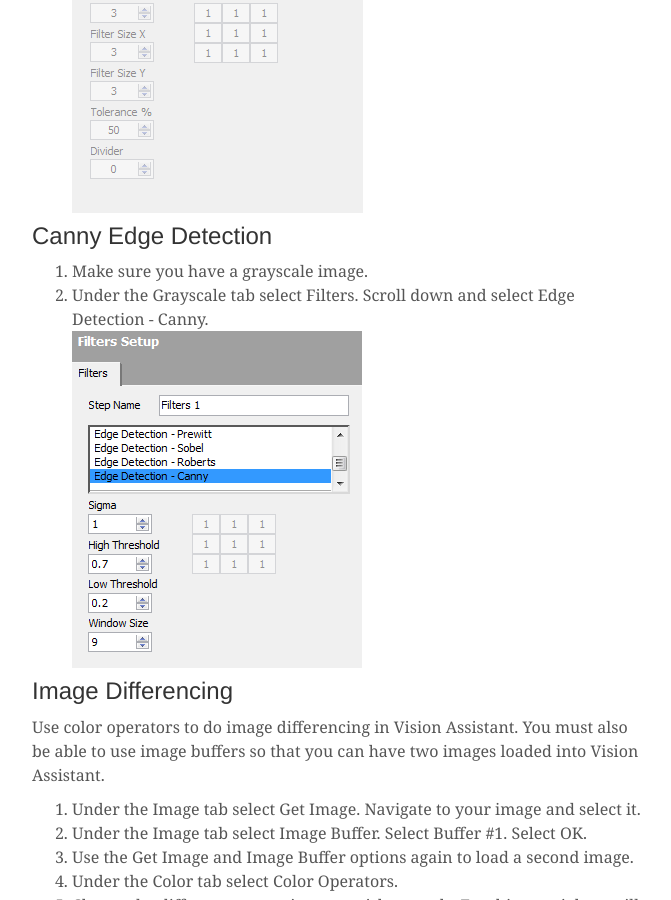
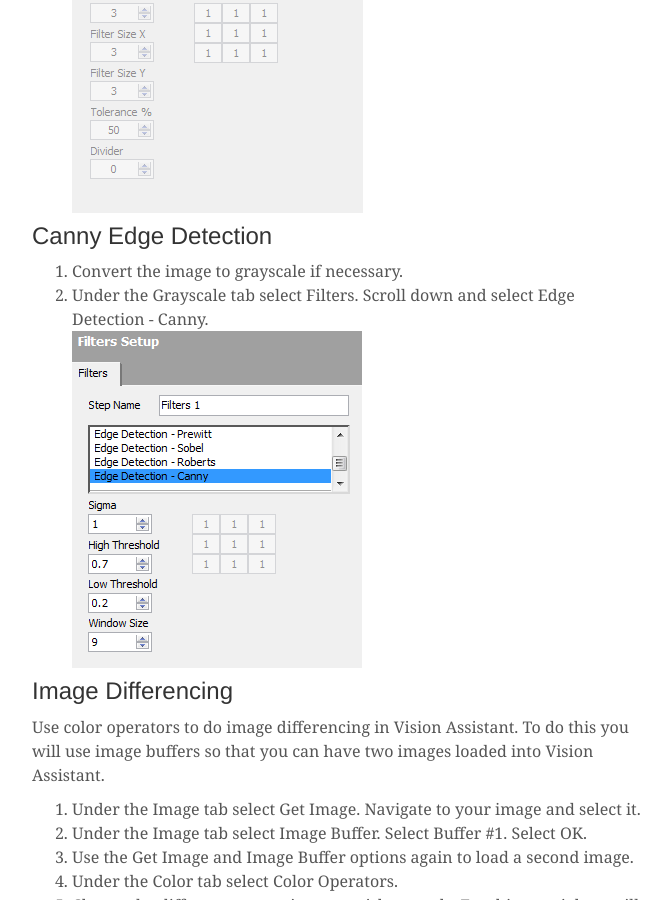
Before and after one commit to LabVIEW-Robotics/LabVIEW-Robotics.github.io, a Jekyll site: the page built from vision_tutorial.html, in a window 1280 px wide and 900 px high, scrolled down 1961 px. Shown: the whole window, without its empty margins (138-809 px from the left). Built offline with Jekyll 4.4.1, drawn with Linux system fonts in a browser that asks for light colours; nearby versions of some CDN libraries; Markdown is read by kramdown in place of the engine named in the settings; some of the changed text lies outside the part shown.

Commit message:
mistakes

```diff
--- a/vision_tutorial.html
+++ b/vision_tutorial.html
@@ -51,7 +51,7 @@ Then choose Equalize for the Lookup Table Setup.
 <h3>Noise Reduction</h3>
 <ol>
 <li>
-Make sure you have a grayscale image.
+Convert the image to grayscale if necessary.
 </li>
 <li>
 Under the Grayscale tab select Filters.
@@ -67,7 +67,7 @@ The choose the type of filter you want to apply. For this tutorial we will choos
 <h3>Canny Edge Detection</h3>
 <ol>
 <li>
-Make sure you have a grayscale image.
+Convert the image to grayscale if necessary.
 </li>
 <li>
 Under the Grayscale tab select Filters. Scroll down and select Edge Detection - Canny.
@@ -79,7 +79,7 @@ Under the Grayscale tab select Filters. Scroll down and select Edge Detection -
 <h3>Image Differencing</h3>
 <p>
 Use color operators to do image differencing in Vision Assistant.
-You must also be able to use image buffers so that you can
+To do this you will use image buffers so that you can
 have two images loaded into Vision Assistant.
 <ol>
 <li>
```
